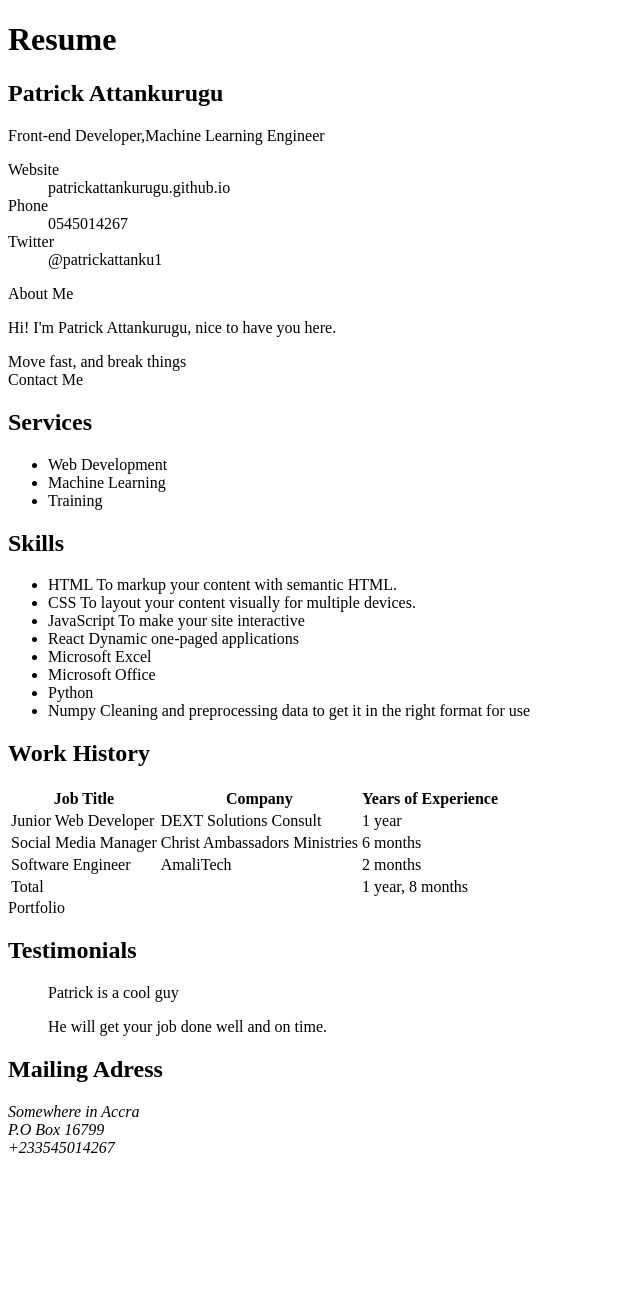
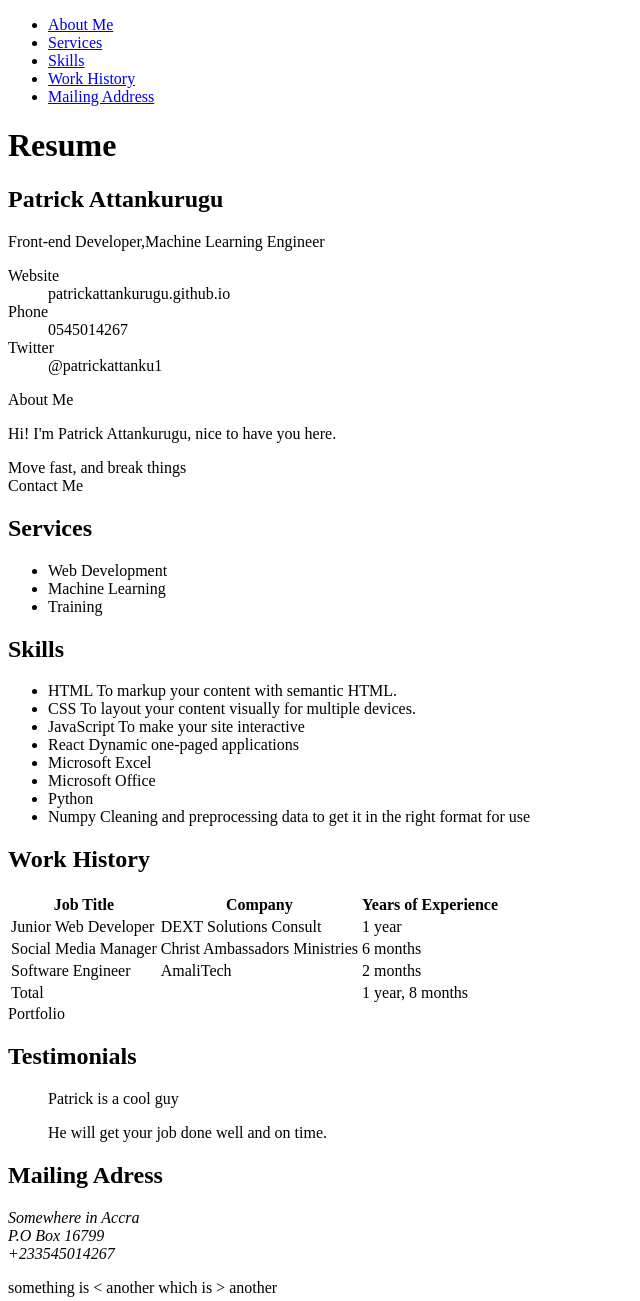
Before and after one commit to PatrickAttankurugu/Resume, a plain HTML site: page index.html in a window 1280 px wide. Shown: the whole page, without its empty margins (0-640 px from the left). Before the commit the page ends 1173 px from the top, so only its background shows below. Drawn offline with Linux system fonts and the light colour scheme.

Commit message:
added nav bars

```diff
--- a/index.html
+++ b/index.html
@@ -3,6 +3,16 @@
   <meta charset="UTF-8">
   <title>Patrick Attankurugu's Resume</title>
   <body>
+    <nav>
+      <ul>
+        <li> <a href="#aboutme">About Me</a></li>
+        <li> <a href="#services">Services</a></li>
+        <li> <a href="#skills">Skills</a></li>
+        <li> <a href="#workhistory">Work History</a></li>
+        <li> <a href="#mailingaddress">Mailing Address</a></li>
+
+
+      </nav>
       <main>
       <h1>Resume</h1>
       <section>
@@ -20,7 +30,7 @@
 
         </p>
       </section
-      <article>
+      <article id="aboutme">
         <header>About Me</header>
         <p>
           Hi! I'm Patrick Attankurugu, nice to have you here.
@@ -30,7 +40,7 @@
         <aside>Move fast, and break things</aside>
         <footer>Contact Me</footer>
       </article>
-      <section>
+      <section id="services">
         <h2>Services</h2>
           <ul>
             <li>Web Development</li>
@@ -38,7 +48,7 @@
             <li> Training</li>
           </ul>
       </section>
-      <section>
+      <section id="skills">
         <h2>Skills</h2>
         <ul>
         <li>
@@ -76,7 +86,7 @@
 
           </p>
       </section>
-      <section>
+      <section id="workhistory">
       <h2> Work History</h2>
 
   <table>
@@ -143,10 +153,10 @@
 
       </section>
 
-      <section>
+      <section id="portfolio">
         Portfolio
       </section>
-      <section>
+      <section id="testimonial">
         <h1>Testimonials</h1>
         <blockquote>
           <p>Patrick is a cool guy</p>
@@ -155,7 +165,7 @@
           <p>He will get your job done well and on time.</p>
         </blockquote>
       </section>
-      <section>
+      <section i="mailingaddress">
       <h2> Mailing Adress</h2>
       <address>
       <p>
@@ -164,8 +174,13 @@
         +233545014267
       </p>
       </address>
-
+      <p>something is &lt; another which is &gt; another </p>
       </section>
    </main>
   </body>
+
+  <!--This is the footer section-->
+  <footer>
+
+  </footer>
 </html>
```
